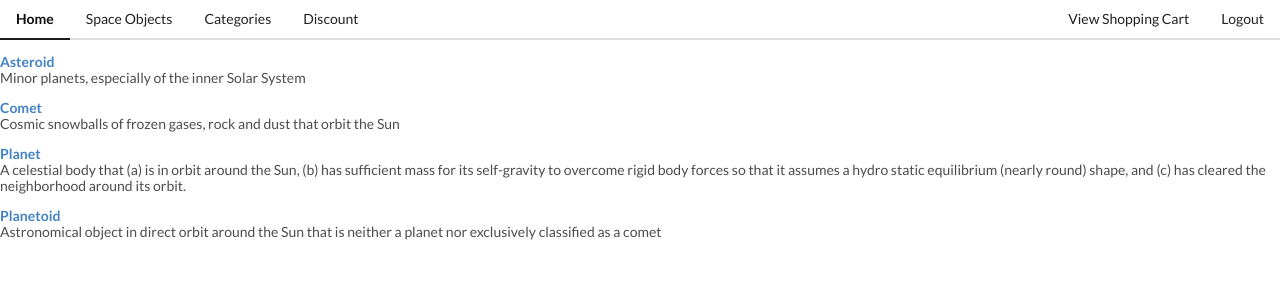
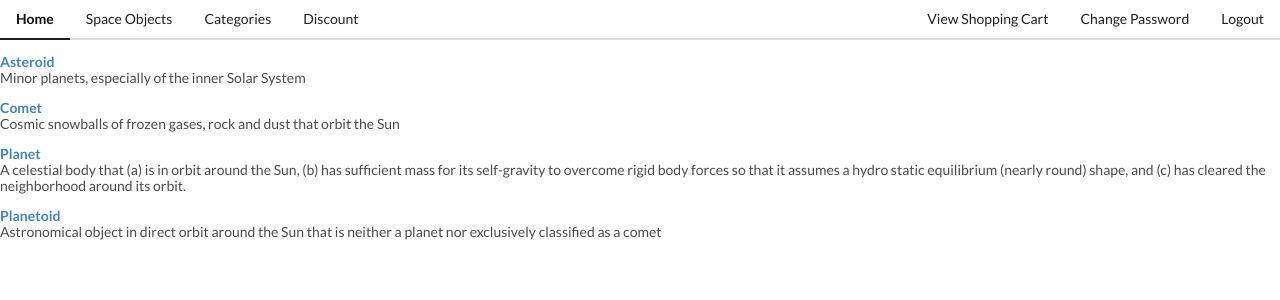
Before and after one commit to vBoBv/cosmosring, a Django app: page /categories/ in a window 1280 px wide. Shown: the top 300 px of the page. Run offline with Django 3.2, Linux system fonts and the light colour scheme; the visitor is signed in with stand-in values (Sample User, id 1); data comes from the database, SQL or seed files in the repository; parts of the project's set-up code (start-up, migrations or seed data) failed here and were passed over.

Commit message:
added change password button

```diff
--- a/Assignment/iscg7420-Assignment1/spaceout/ecommerce_app/templates/ecommerce_app/base.html
+++ b/Assignment/iscg7420-Assignment1/spaceout/ecommerce_app/templates/ecommerce_app/base.html
@@ -17,6 +17,9 @@
         {% if user.is_authenticated %}
             <a class="ui item" href="{% url 'viewcart' %}">
               View Shopping Cart
+            </a>
+            <a class="ui item" href="{% url 'password_change' %}">
+              Change Password
             </a>
             <a class="ui item" href="{% url 'logout' %}">
               Logout
```
